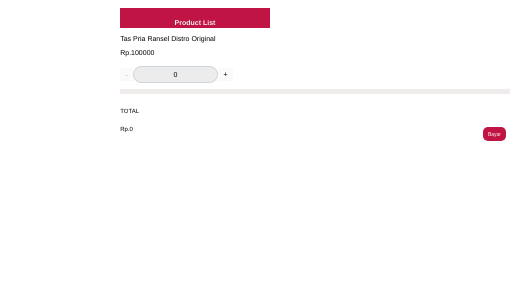
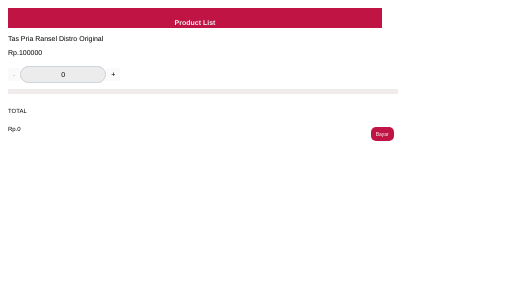
Before and after one commit to agamSuteguh/cartt, a Vue app: page / in a window 390 px wide. Shown: the top 300 px of the page, 510 px wide, since content can reach past the window. Built offline with nearby package versions, Linux system fonts and the light colour scheme.

Commit message:
width up

```diff
--- a/src/App.vue
+++ b/src/App.vue
@@ -36,8 +36,8 @@ margin-right: 30%;
   font-family: Avenir, Helvetica, Arial, sans-serif;
   -webkit-font-smoothing: antialiased;
   -moz-osx-font-smoothing: grayscale;
-margin-left: 30%;
-margin-right: 30%;
+margin-left: 0%;
+margin-right: 0%;
 }
 
 }
```
